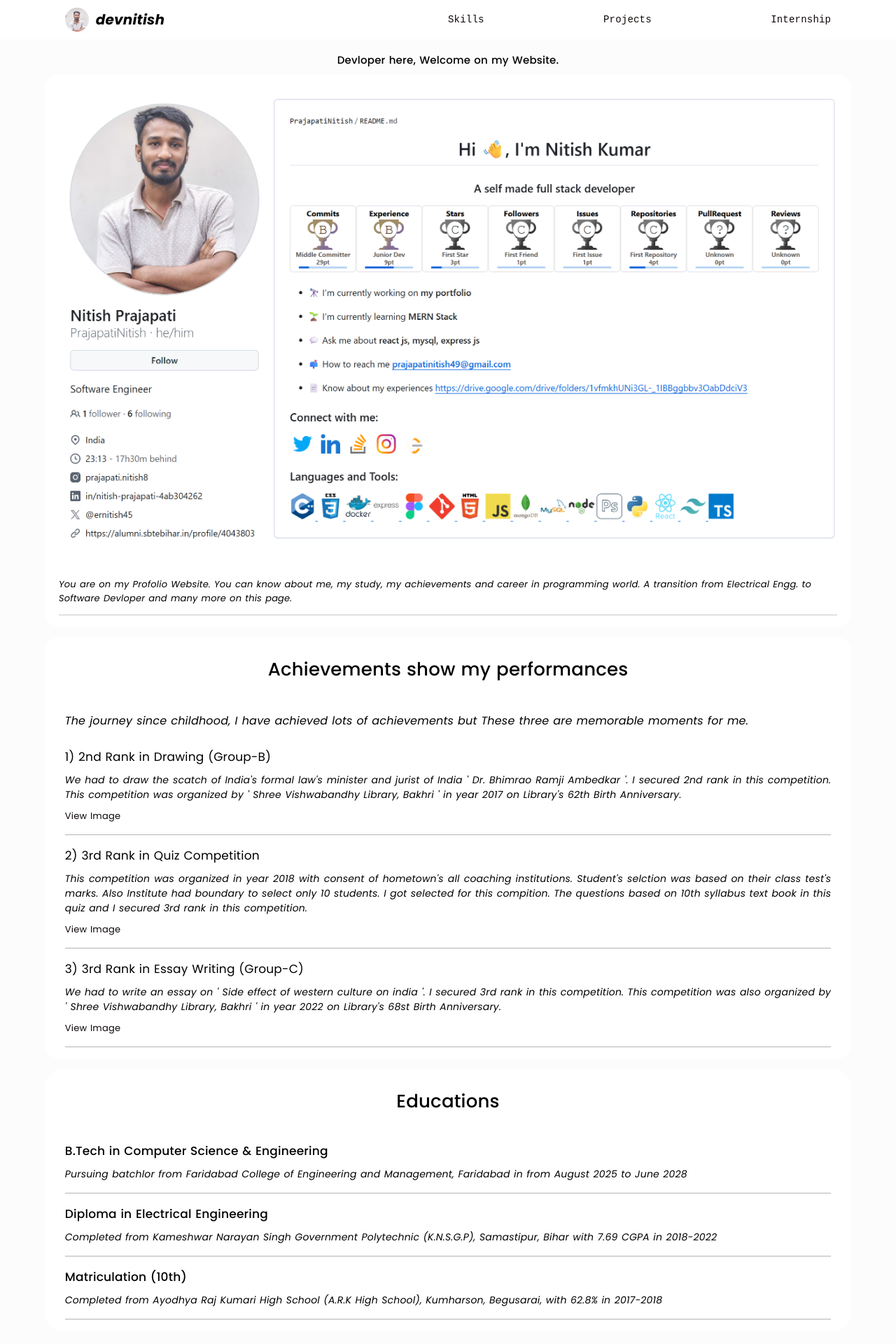
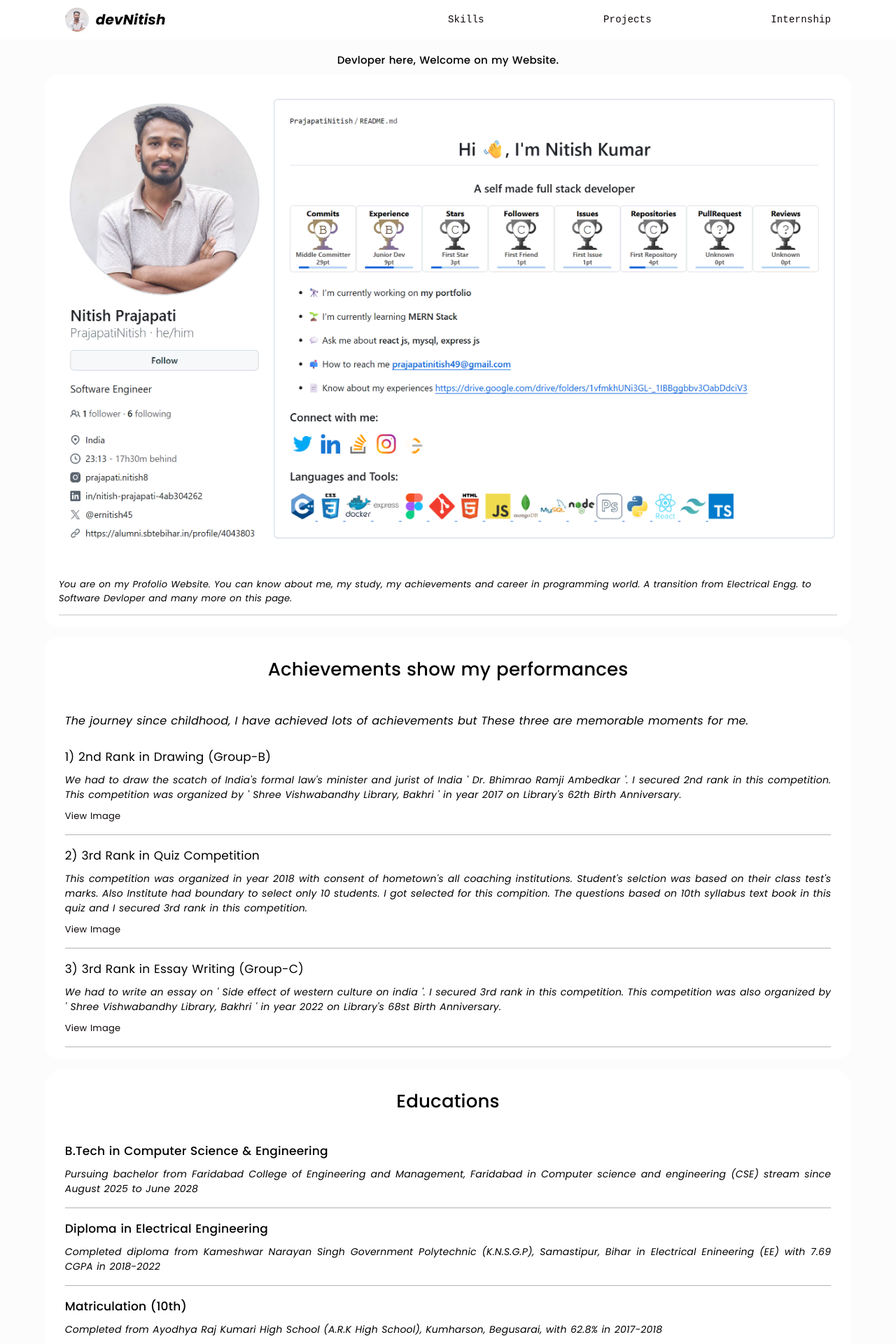
Before and after one commit to PrajapatiNitish/my_Protfolio, a React (Vite) app in the folder Client/: page / in a window 1280 px wide. Shown: the top 1920 px of the page at 70% size. Built offline with nearby package versions, Linux system fonts and the light colour scheme; no server answers.

Commit message:
01S11A25T_01P29, fix some layout and project's video layouy

```diff
--- a/Client/src/Component/Header/Header.jsx
+++ b/Client/src/Component/Header/Header.jsx
@@ -104,7 +104,7 @@ export default function Header() {
                       decoding="async"
                       fetchPriority="high"
                     />
-                    <h1>{`devnitish`}</h1>
+                    <h1>{`devNitish`}</h1>
                   </NavLink>
                 </div>
 
--- a/Client/src/Component/Videos/Video.css
+++ b/Client/src/Component/Videos/Video.css
@@ -10,11 +10,13 @@
 }
 
 .video-container video {
-  border-radius: 12px;
   width: 100%;
   height: auto;
+  border-radius: 20px;
+
+  border: 0.5px solid rgb(202, 202, 202);
 }
 
 .desktop-view {
-  grid-column:-1/1;
+  grid-column:1/3;
 }
--- a/Client/src/Pages/Main/EducationData.js
+++ b/Client/src/Pages/Main/EducationData.js
@@ -5,14 +5,14 @@ const educations = [
     key: 1,
     educationHead: "B.Tech in Computer Science & Engineering",
     educationContent:
-      "Pursuing batchlor from Faridabad College of Engineering and Management, Faridabad in from August 2025 to June 2028",
+      "Pursuing bachelor from Faridabad College of Engineering and Management, Faridabad in Computer science and engineering (CSE) stream since August 2025 to June 2028",
   },
 
   {
     key: 2,
     educationHead: "Diploma in Electrical Engineering",
     educationContent:
-      "Completed from Kameshwar Narayan Singh Government Polytechnic (K.N.S.G.P), Samastipur, Bihar with 7.69 CGPA in 2018-2022",
+      "Completed diploma from Kameshwar Narayan Singh Government Polytechnic (K.N.S.G.P), Samastipur, Bihar in Electrical Enineering (EE) with 7.69 CGPA in 2018-2022",
   },
 
   {
--- a/Client/src/Pages/Projects/Projects.jsx
+++ b/Client/src/Pages/Projects/Projects.jsx
@@ -8,7 +8,7 @@ export default function Projects() {
     {
       videoSrc: "./mobile-view.mp4",
       videoId: "video-1", //use as key also
-      videoLabel: "- mobile view",
+      videoLabel: "- Mobile View",
       videoClass: "mobile-view"
     },
 
```
